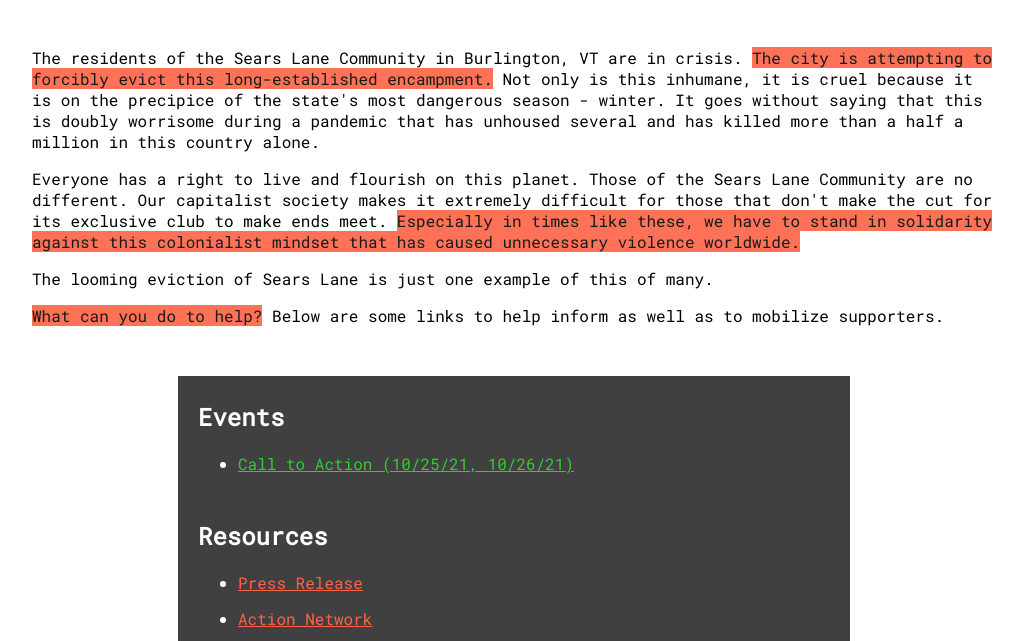
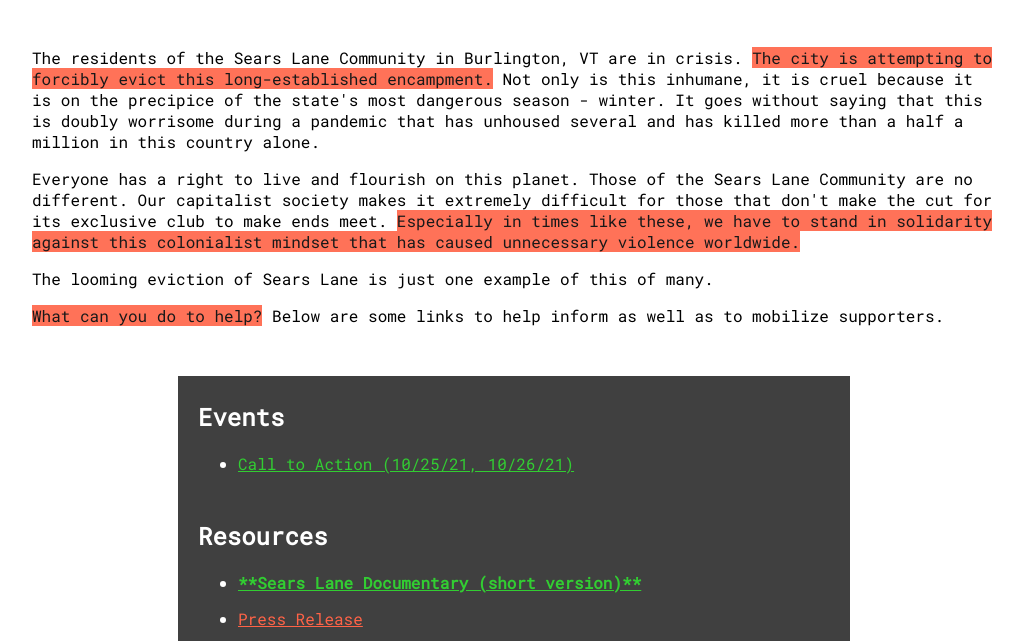
Before and after one commit to ej-mitchell/sears-lane-community, a plain HTML site: page index.html in a window 1280 px wide. Shown: the part 114-755 px from the top of the page, without its empty margins (126-1149 px from the left). Drawn offline with Linux system fonts and the light colour scheme.

Commit message:
Add video link.

```diff
--- a/index.html
+++ b/index.html
@@ -44,6 +44,8 @@
 <div class="resources">
   <h2>Resources</h2>
   <ul>
+    <li><a class="very-important" href="https://youtu.be/bLAnPxWeyXA"><b>**Sears
+      Lane Documentary (short version)**</b></a></li>
     <li><a href="press-release.html">Press Release</a></li>
     <li><a href="http://bit.ly/HandsOffSearsLane">Action Network</a></li>
     <li><a href="https://linktr.ee/sears_lane_community">LinkTree</a> - this has all the most recent info for community members, by
```
